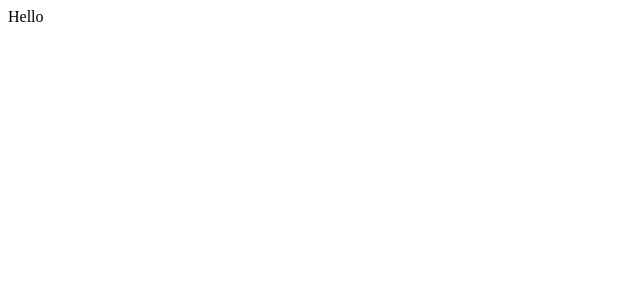
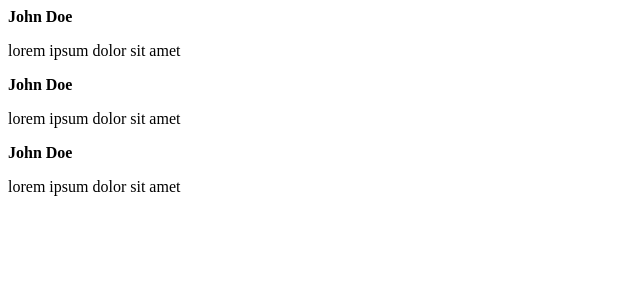
Before and after one commit to Washington-coder/ignite-react, a React (Vite) app in the folder aulas/01-fundamentos-reactjs/: page / in a window 1280 px wide. Shown: the top 300 px of the page, without its empty margins (0-640 px from the left). Built offline with nearby package versions, Linux system fonts and the light colour scheme.

Commit message:
feat: post component

```diff
--- a/aulas/01-fundamentos-reactjs/src/App.jsx
+++ b/aulas/01-fundamentos-reactjs/src/App.jsx
@@ -1,8 +1,21 @@
+import { Post } from "./Post";
+
 export function App() {
 
   return (
-    <>
-      Hello
-    </>
+    <div>
+      <Post
+        author="John Doe"
+        content="lorem ipsum dolor sit amet "
+      />
+      <Post
+        author="John Doe"
+        content="lorem ipsum dolor sit amet "
+      />
+      <Post
+        author="John Doe"
+        content="lorem ipsum dolor sit amet "
+      />
+    </div>
   )
 }
--- /dev/null
+++ b/aulas/01-fundamentos-reactjs/src/Post.jsx
@@ -0,0 +1,8 @@
+export function Post(props) {
+    return (
+        <div>
+            <strong>{props.author}</strong>
+            <p>{props.content}</p>
+        </div>
+    );
+};
```
